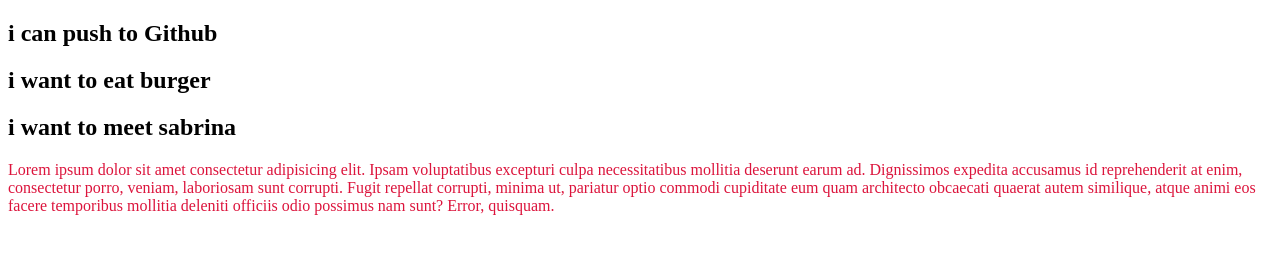
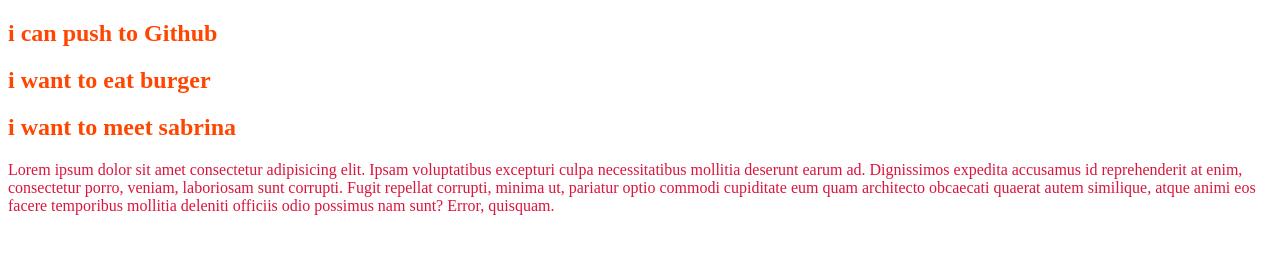
Before and after one commit to ivan975/git-practice, a plain HTML site: page index.html in a window 1280 px wide. Drawn offline with Linux system fonts and the light colour scheme.

Commit message:
h2 color added

```diff
--- a/style.css
+++ b/style.css
@@ -1,3 +1,6 @@
 p{
     color: crimson;
 }
+h2{
+    color: orangered;
+}
```
